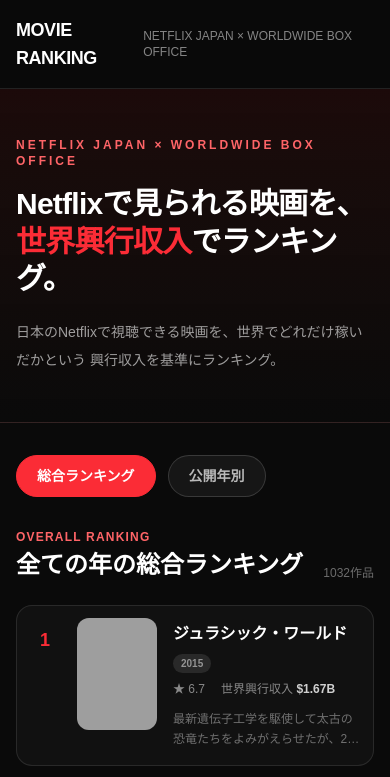
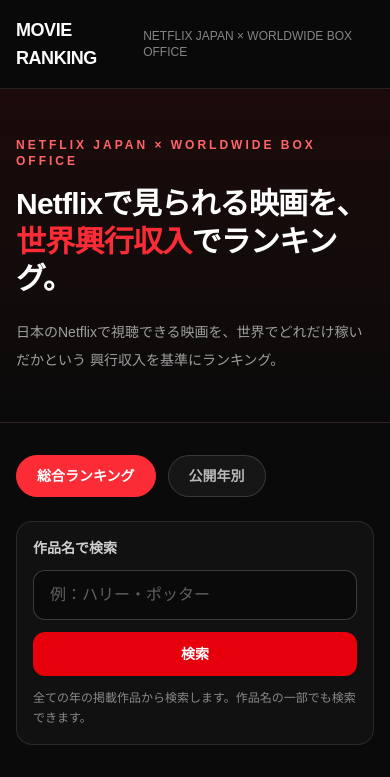
Before and after one commit to Uemi-mi/movie-ranking, a Next.js app: page / in a window 390 px wide. Shown: the top 777 px of the page. Built offline with nearby package versions, Linux system fonts and the light colour scheme; grey boxes are pictures that could not be loaded.

Commit message:
作品名の検索機能を追加

```diff
--- a/app/page.tsx
+++ b/app/page.tsx
@@ -98,6 +98,14 @@ function formatRevenue(revenue: number) {
   return `$${revenue.toLocaleString()}`;
 }
 
+// 表記の揺れ（全角・半角、大文字・小文字、ひらがな・カタカナ）を吸収。
+function normalizeTitle(value: string) {
+  return value.normalize("NFKC").toLowerCase()
+    .replace(/[ぁ-ゖ]/g, (character) =>
+      String.fromCharCode(character.charCodeAt(0) + 0x60))
+    .replace(/\s+/g, "");
+}
+
 export default async function Home({
   searchParams,
 }: {
@@ -105,9 +113,23 @@ export default async function Home({
     mode?: string;
     year?: string;
     page?: string;
+    q?: string | string[];
   }>;
 }) {
   const params = await searchParams;
+  const query = (Array.isArray(params.q) ? params.q[0] ?? "" : params.q ?? "").trim();
+  const normalizedQuery = normalizeTitle(query);
+
+  function rankingUrl(targetMode: "all" | "year", year: number | null, page = 1, term = query) {
+    const values = new URLSearchParams();
+    if (targetMode === "year" && year !== null) {
+      values.set("mode", "year");
+      values.set("year", String(year));
+    }
+    if (term) values.set("q", term);
+    if (page > 1) values.set("page", String(page));
+    return values.size ? `/?${values.toString()}` : "/";
+  }
 
   const allYearData = loadAllMovies();
 
@@ -143,6 +165,10 @@ export default async function Home({
 
     movies = yearData?.movies ?? [];
   }
+
+  movies = movies.filter((movie) =>
+    normalizeTitle(movie.title).includes(normalizedQuery)
+  ).sort((a, b) => b.revenue - a.revenue);
 
   const pageSize = 20;
 
@@ -216,7 +242,7 @@ export default async function Home({
       <section className="mx-auto max-w-7xl px-4 pt-8 sm:px-6 lg:px-8">
         <div className="flex flex-wrap gap-3">
           <Link
-            href="/"
+            href={rankingUrl("all", null)}
             className={`rounded-full border px-5 py-2.5 text-sm font-bold transition ${
               mode === "all"
                 ? "border-red-500 bg-red-500 text-white"
@@ -227,9 +253,7 @@ export default async function Home({
           </Link>
 
           <Link
-            href={`/?mode=year&year=${
-              selectedYear ?? defaultYear
-            }`}
+            href={rankingUrl("year", selectedYear ?? defaultYear)}
             className={`rounded-full border px-5 py-2.5 text-sm font-bold transition ${
               mode === "year"
                 ? "border-red-500 bg-red-500 text-white"
@@ -259,7 +283,7 @@ export default async function Home({
               {years.map((year) => (
                 <Link
                   key={year}
-                  href={`/?mode=year&year=${year}`}
+                  href={rankingUrl("year", year)}
                   className={`min-w-[72px] rounded-xl border px-3 py-2 text-center text-sm font-bold transition ${
                     year === selectedYear
                       ? "border-red-500 bg-red-500 text-white"
@@ -274,6 +298,45 @@ export default async function Home({
         </section>
       )}
 
+      {/* Search */}
+      <section className="mx-auto w-full max-w-7xl px-4 pt-6 sm:px-6 lg:px-8">
+        <form action="/" method="get" role="search" className="rounded-2xl border border-white/10 bg-white/[0.03] p-4 sm:p-5">
+          {mode === "year" && (
+            <>
+              <input type="hidden" name="mode" value="year" />
+              <input type="hidden" name="year" value={selectedYear ?? defaultYear} />
+            </>
+          )}
+          <label htmlFor="movie-search" className="mb-3 block text-sm font-bold text-white/80">
+            作品名で検索
+          </label>
+          <div className="flex flex-col gap-3 sm:flex-row">
+            <input
+              key={`${mode}-${selectedYear}-${query}`}
+              id="movie-search"
+              type="search"
+              name="q"
+              defaultValue={query}
+              placeholder="例：ハリー・ポッター"
+              aria-describedby="movie-search-help"
+              className="min-w-0 flex-1 rounded-xl border border-white/20 bg-neutral-950 px-4 py-3 text-base text-white placeholder:text-white/35 focus-visible:outline-2 focus-visible:outline-offset-2 focus-visible:outline-red-500"
+            />
+            <button type="submit" className="rounded-xl bg-red-600 px-6 py-3 text-sm font-bold text-white transition hover:bg-red-500 focus-visible:outline-2 focus-visible:outline-offset-2 focus-visible:outline-white">
+              検索
+            </button>
+            {query && (
+              <Link href={rankingUrl(mode, selectedYear, 1, "")} className="rounded-xl border border-white/15 px-4 py-3 text-center text-sm text-white/70 hover:bg-white/10">
+                解除
+              </Link>
+            )}
+          </div>
+          <p id="movie-search-help" className="mt-3 text-xs leading-5 text-white/50">
+            {mode === "year" ? `${selectedYear}年の掲載作品から検索します。` : "全ての年の掲載作品から検索します。"}
+            作品名の一部でも検索できます。
+          </p>
+        </form>
+      </section>
+
       {/* Ranking */}
       <section className="mx-auto max-w-7xl px-4 py-8 sm:px-6 lg:px-8">
         <div className="mb-6 flex items-end justify-between gap-4">
@@ -284,10 +347,12 @@ export default async function Home({
                 : `${selectedYear} Ranking`}
             </p>
 
-            <h2 className="mt-1 text-2xl font-black sm:text-3xl">
-              {mode === "all"
-                ? "全ての年の総合ランキング"
-                : `${selectedYear}年 公開作品`}
+            <h2 className="mt-1 break-words text-2xl font-black sm:text-3xl">
+              {query
+                ? `「${query}」の検索結果`
+                : mode === "all"
+                  ? "全ての年の総合ランキング"
+                  : `${selectedYear}年 公開作品`}
             </h2>
           </div>
 
@@ -299,7 +364,7 @@ export default async function Home({
         {displayedMovies.length === 0 ? (
           <div className="rounded-2xl border border-white/10 bg-white/[0.03] p-12 text-center">
             <p className="text-white/50">
-              この年代の作品はありません。
+              {query ? "該当する作品がありません。作品名を短くするか、別の表記でお試しください。" : "この年代の作品はありません。"}
             </p>
           </div>
         ) : (
@@ -389,11 +454,7 @@ export default async function Home({
             {currentPage > 1 && (
               <Link
                 href={
-                  mode === "all"
-                    ? `/?page=${currentPage - 1}`
-                    : `/?mode=year&year=${selectedYear}&page=${
-                        currentPage - 1
-                      }`
+                  rankingUrl(mode, selectedYear, currentPage - 1)
                 }
                 className="rounded-xl border border-white/10 bg-white/5 px-4 py-2 text-sm font-bold text-white/70 hover:bg-white/10 hover:text-white"
               >
@@ -408,11 +469,7 @@ export default async function Home({
             {currentPage < totalPages && (
               <Link
                 href={
-                  mode === "all"
-                    ? `/?page=${currentPage + 1}`
-                    : `/?mode=year&year=${selectedYear}&page=${
-                        currentPage + 1
-                      }`
+                  rankingUrl(mode, selectedYear, currentPage + 1)
                 }
                 className="rounded-xl border border-white/10 bg-white/5 px-4 py-2 text-sm font-bold text-white/70 hover:bg-white/10 hover:text-white"
               >
```
